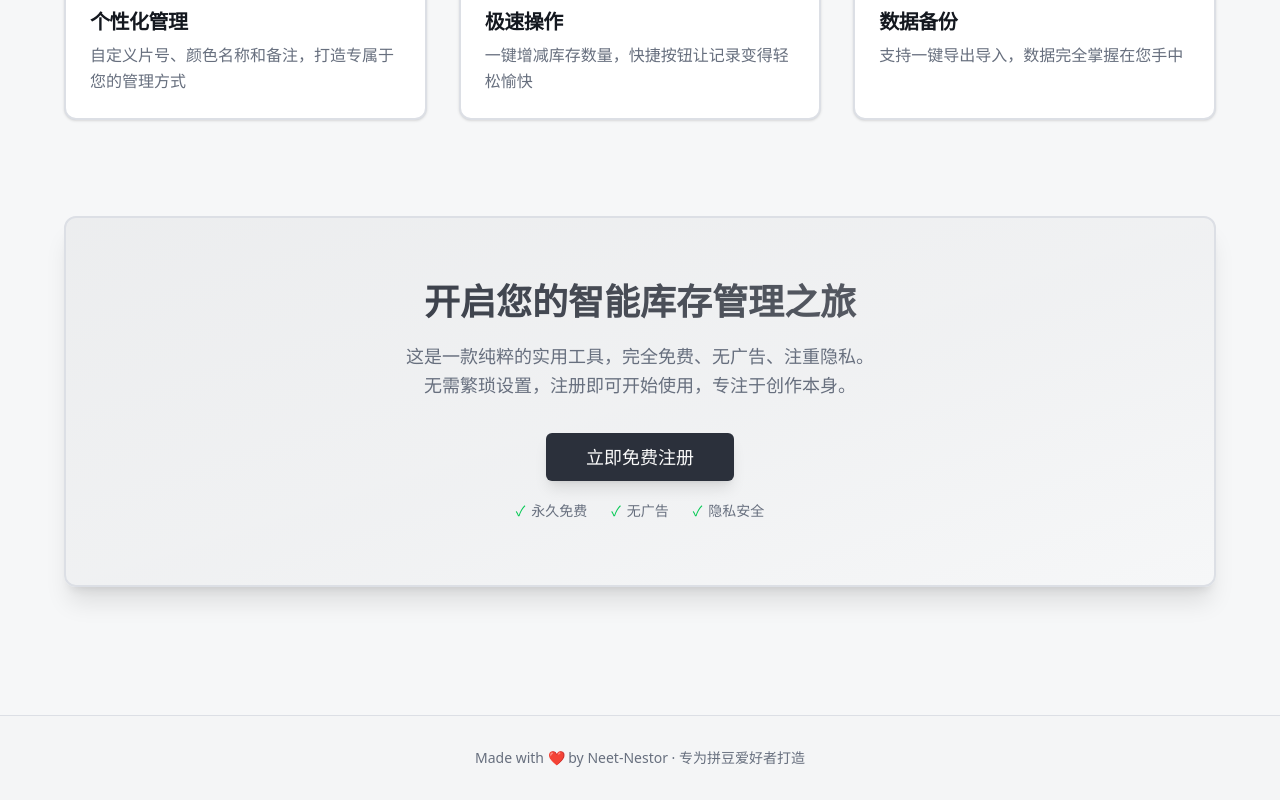
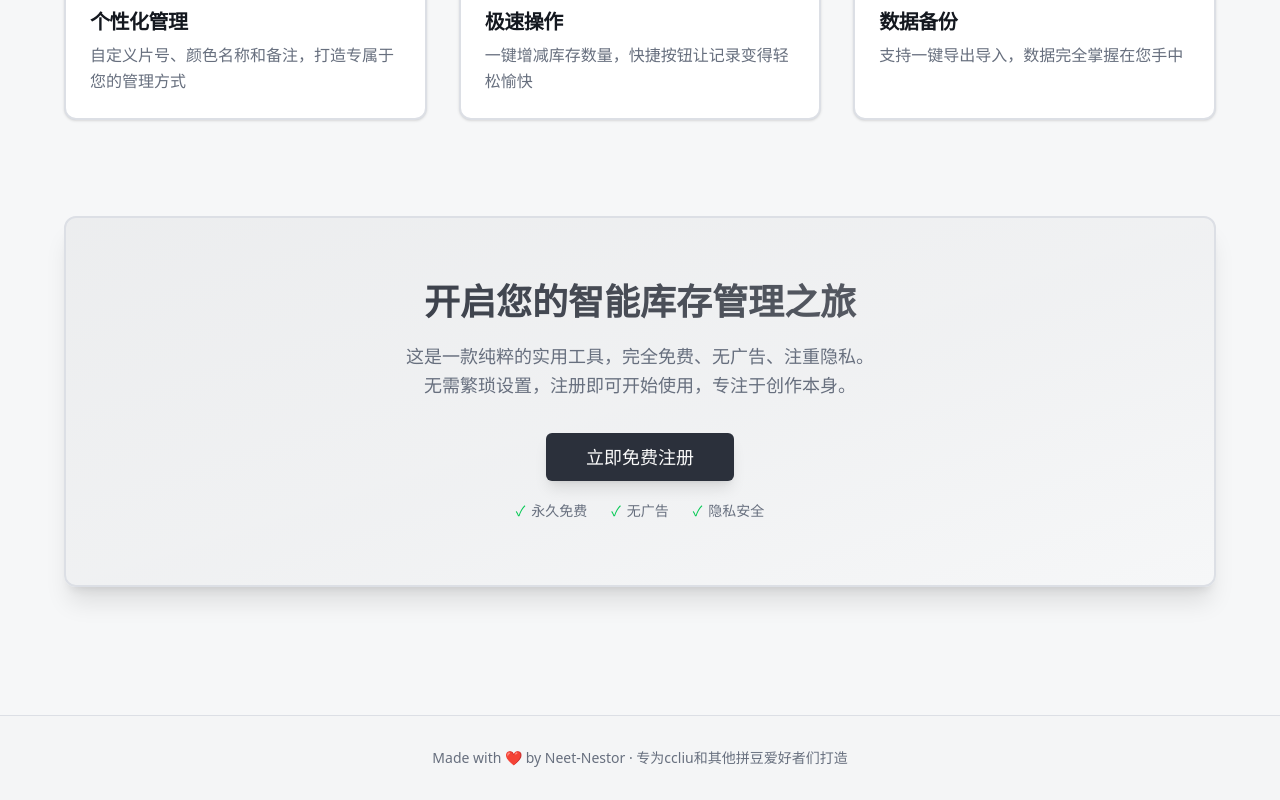
Before and after one commit to Neet-Nestor/pindou-studio, a Next.js app: page / in a window 1280 px wide. Shown: the part 1025-1825 px from the top of the page. Built offline with nearby package versions, Linux system fonts and the light colour scheme.

Commit message:
Update footer text

```diff
--- a/components/footer.tsx
+++ b/components/footer.tsx
@@ -12,7 +12,7 @@ export function Footer() {
           >
             Neet-Nestor
           </a>
-          {' '}· 专为拼豆爱好者打造
+          {' '}· 专为ccliu和其他拼豆爱好者们打造
         </p>
       </div>
     </footer>
```
